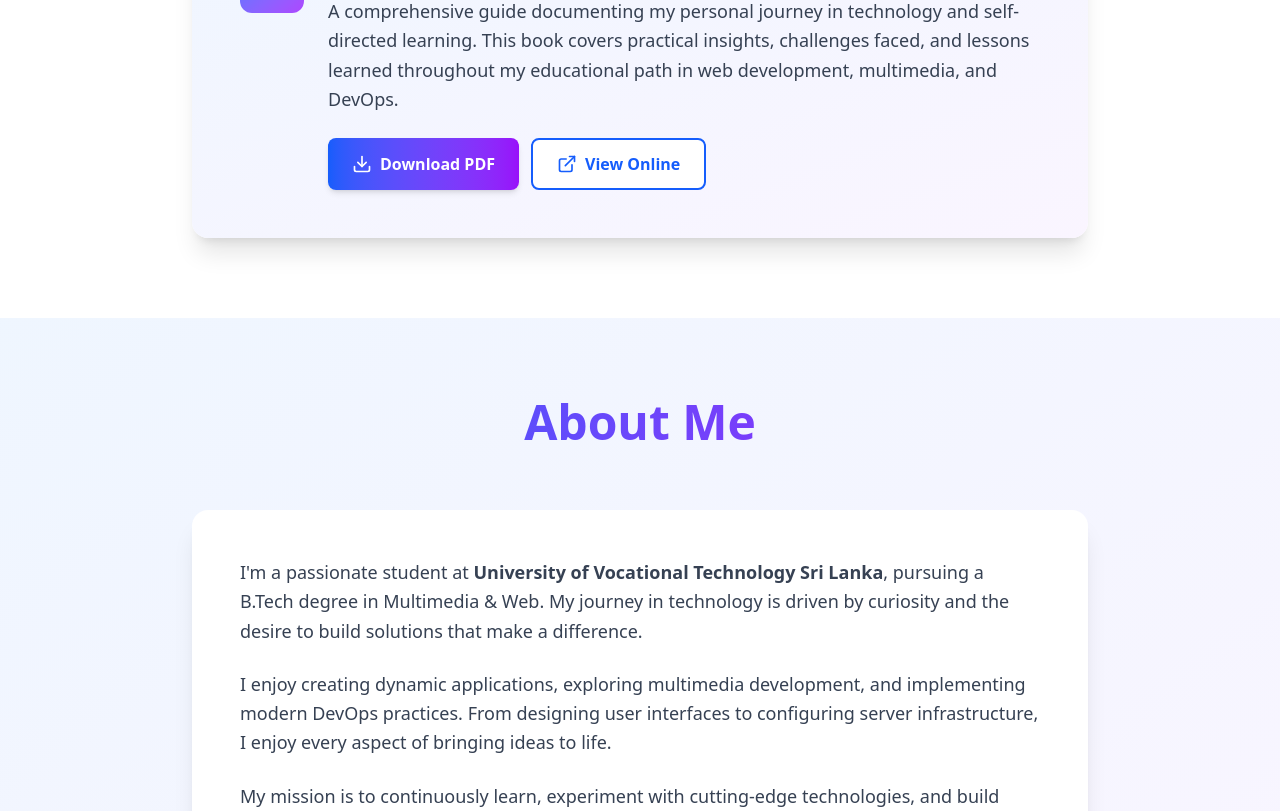
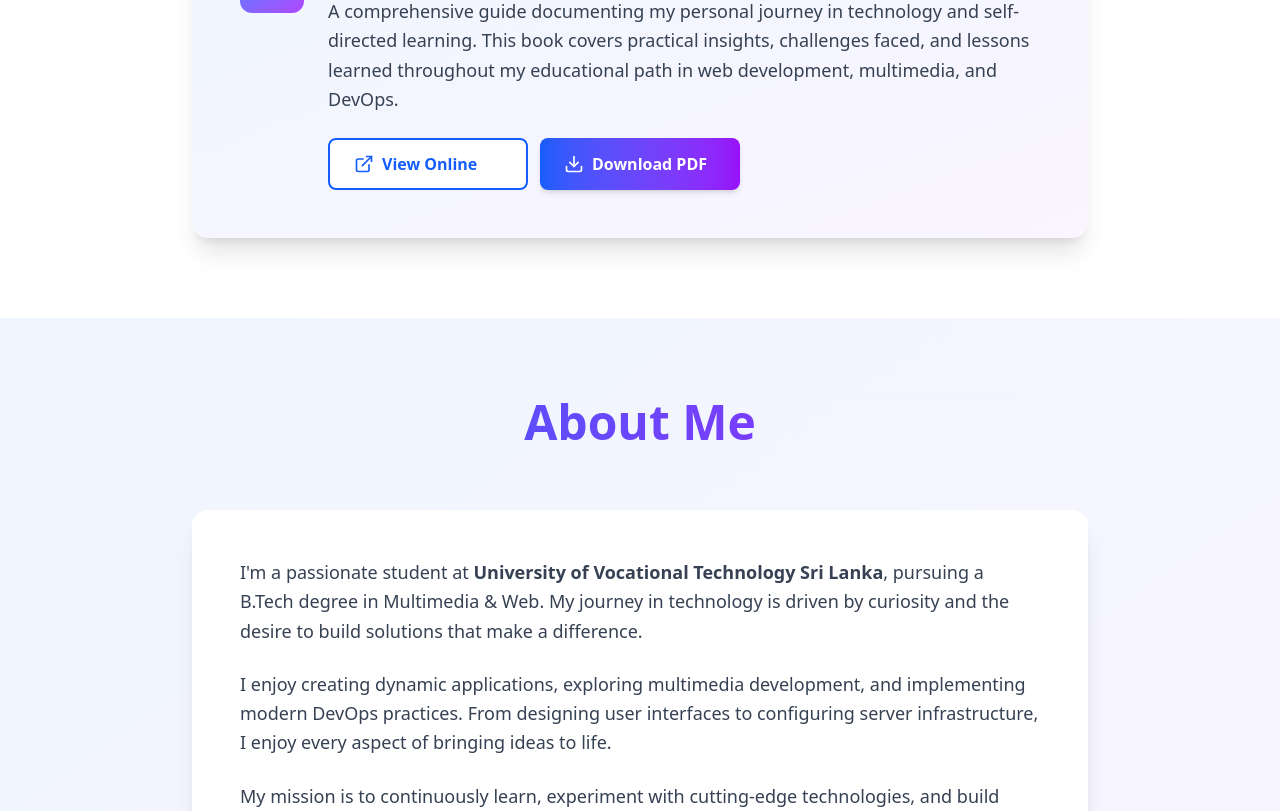
Before and after one commit to chathurangaFromUovt/my-portfolio, a React (Vite) app: page / in a window 1280 px wide. Shown: the part 1889-2700 px from the top of the page. Built offline with nearby package versions, Linux system fonts and the light colour scheme.

Commit message:
fixed-buttons

```diff
--- a/src/components/Portfolio.jsx
+++ b/src/components/Portfolio.jsx
@@ -1,5 +1,5 @@
 import React, { useState, useEffect } from 'react';
-import { HeartHandshake, WandSparkles, Github, Linkedin, Mail, Code, Palette, Server, ChevronDown, ExternalLink, Menu, X, BookOpen, Download } from 'lucide-react';
+import {HeartHandshake, WandSparkles, Github, Linkedin, Mail, Code, Palette, Server, ChevronDown, ExternalLink, Menu, X, BookOpen, Download } from 'lucide-react';
 
 export default function Portfolio() {
     const [activeSection, setActiveSection] = useState('home');
@@ -238,26 +238,30 @@ export default function Portfolio() {
                                     </p>
 
                                     <div className="flex flex-wrap gap-3">
+
                                         <a
-                                            href="http://144.24.101.223/pdfs/self-learning-journey.pdf"
+                                            href="http://144.24.101.223/pdfs/self-learning-journey.pdf?download"
                                             target="_blank"
                                             rel="noopener noreferrer"
-                                            className="inline-flex items-center gap-2 bg-gradient-to-r from-blue-600 to-purple-600 text-white px-6 py-3 rounded-lg font-semibold hover:from-blue-700 hover:to-purple-700 transform hover:scale-105 transition-all shadow-md"
+                                            className="max-w-[200px] flex-1 inline-flex items-center gap-2 bg-white text-blue-600 px-6 py-3 rounded-lg font-semibold hover:bg-gray-50 border-2 border-blue-600 transform hover:scale-105 transition-all"
                                         >
-                                            <Download size={20} />
-                                            Download PDF
+                                            <ExternalLink size={20} />
+                                            View Online
                                         </a>
 
                                         <a
                                             href="http://144.24.101.223/pdfs/self-learning-journey.pdf"
                                             target="_blank"
                                             rel="noopener noreferrer"
-                                            className="inline-flex items-center gap-2 bg-white text-blue-600 px-6 py-3 rounded-lg font-semibold hover:bg-gray-50 border-2 border-blue-600 transform hover:scale-105 transition-all"
+                                            download="self-learning-journey.pdf"
+                                            className="max-w-[200px] flex-1 inline-flex items-center gap-2 bg-gradient-to-r from-blue-600 to-purple-600 text-white px-6 py-3 rounded-lg font-semibold hover:from-blue-700 hover:to-purple-700 transform hover:scale-105 transition-all shadow-md"
                                         >
-                                            <ExternalLink size={20} />
-                                            View Online
+                                            <Download size={20} />
+                                            Download PDF
                                         </a>
+
                                     </div>
+
                                 </div>
                             </div>
                         </div>
@@ -349,10 +353,10 @@ export default function Portfolio() {
             <footer className="bg-gray-900 text-white py-8">
                 <div className="container mx-auto px-6 text-center">
                     <p className="text-gray-400">
-                        © 2025 Chathuranga™ | Built with React & Tailwind
+                        © <span>{new Date().getFullYear()}</span> Chathuranga™ | Built with React & Tailwind
                     </p>
                     <p className="text-gray-500 text-sm mt-2 flex items-center justify-center gap-2">
-                        <HeartHandshake className="w-4 h-4" />
+                        <HeartHandshake className="w-5 h-5" />
                         Thanks for stopping by !!!
                     </p>
 
```
